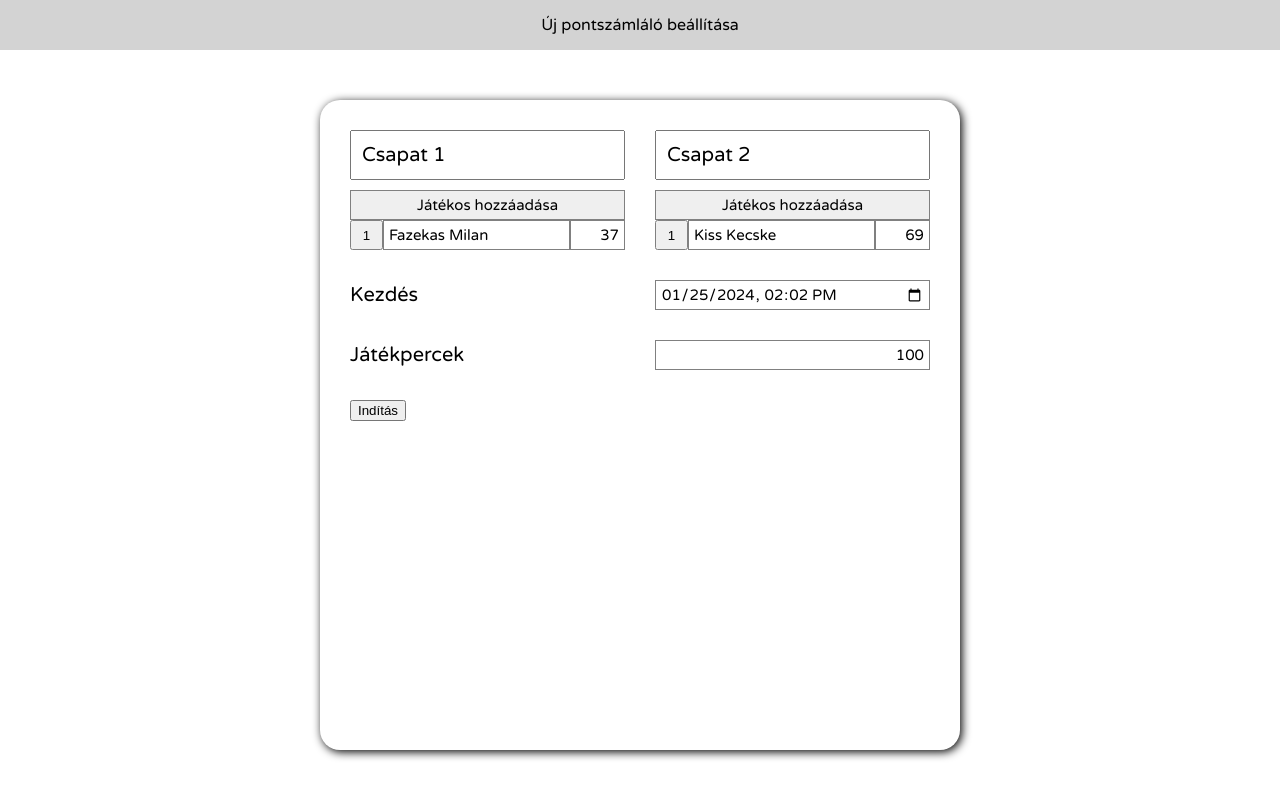
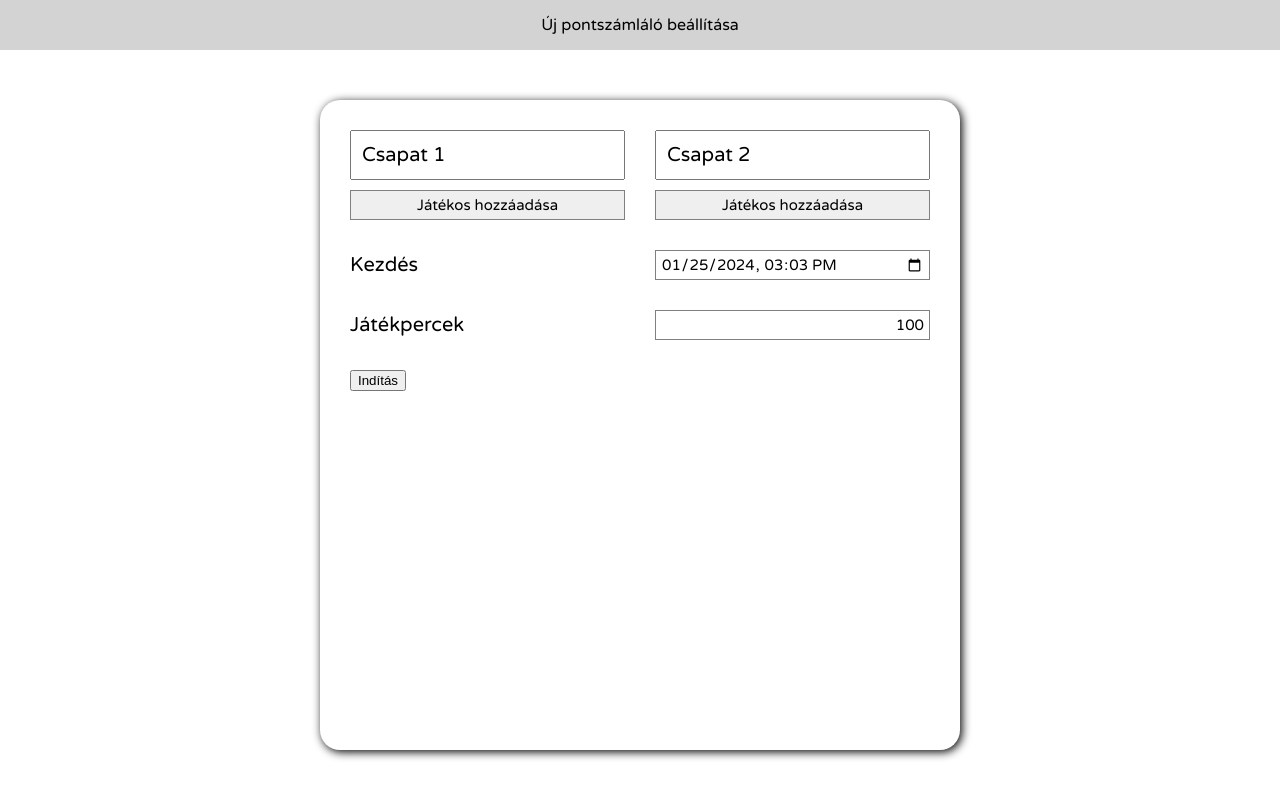
Before and after one commit to fmilan1/scoreboard, a React (Create React App) app: page / in a window 1280 px wide. Built offline with nearby package versions, Linux system fonts and the light colour scheme; a web font is replaced by a local one.

Commit message:
home screen save state

```diff
--- a/src/components/PlayerList.js
+++ b/src/components/PlayerList.js
@@ -25,14 +25,20 @@ export default function PlayerList({ team, update }) {
                             textboxes[0][i].value = tmp[i].name;
                             textboxes[1][i].value = parseInt(tmp[i].number);
                         }
-
                         return { id: thisTeam.id, name: thisTeam.name, players: [...tmp] };
                     });
+
                 }}>
                 {index + 1}
             </button>
-            <input className={styles.input} type="text" id={`name-${thisTeam.id}`} defaultValue={player.name} onChange={(e) => player.name = e.target.value} />
-            <input className={styles.input} type="number" id={`number-${thisTeam.id}`} defaultValue={player.number} onChange={(e) => player.number = parseInt(e.target.value)} />
+            <input className={styles.input} type="text" id={`name-${thisTeam.id}`} defaultValue={player.name} onChange={(e) => {
+                player.name = e.target.value;
+                update(thisTeam);
+            }} />
+            <input className={styles.input} type="number" id={`number-${thisTeam.id}`} defaultValue={player.number} onChange={(e) => {
+                player.number = parseInt(e.target.value)
+                update(thisTeam);
+            }} />
         </>
     ));
 
--- a/src/components/Timer.js
+++ b/src/components/Timer.js
@@ -25,8 +25,9 @@ export default function Timer({ startTime, minutes }) {
 
 
     useEffect(() => {
+        console.log(minutes, startTime);
         const timer = setInterval(() => {
-            if (startTime.getTime() > new Date().getTime()) {
+            if (startTime > new Date().getTime()) {
                 setTimeLeftInSeconds(Math.floor((endTime.getTime() - new Date().getTime()) / 1000 - minutes * 60) + 1)
             }
             else {
@@ -54,7 +55,7 @@ export default function Timer({ startTime, minutes }) {
             <div
                 className={styles.gameMinute}
             >
-                {startTime.getTime() <= new Date().getTime() ? calcGameMinute() + "'" : 'Kezdés: '}
+                {startTime <= new Date().getTime() ? calcGameMinute() + "'" : 'Kezdés: '}
             </div>
             <div
                 className={styles.timeRemaining}
--- a/src/screens/Home.js
+++ b/src/screens/Home.js
@@ -1,30 +1,47 @@
-import { useEffect, useState } from 'react';
 import styles from './styles/Home.module.css'
 import PlayerList from '../components/PlayerList';
-import { useNavigate } from 'react-router-dom'
+import { Link } from 'react-router-dom'
+import React from 'react';
 
+class Home extends React.Component {
 
-function Home() {
+    constructor() {
+        super();
+        this.state = null;
+        this.updateTeam = this.updateTeam.bind(this);
+    }
 
-    const [teams, setTeams] = useState({
+    updateTeam(updatedTeam) {
+        this.setState({ teams: { team1: updatedTeam.id == this.state.teams.team1.id ? updatedTeam : this.state.teams.team1, team2: updatedTeam.id == this.state.teams.team2.id ? updatedTeam : this.state.teams.team2 } });
+    }
+
+    componentWillMount() {
+        const load = JSON.parse(localStorage.getItem('state'));
+        if (load != null) this.setState(load);
+        else
+            this.setState({
+                teams: {
                     team1: {
                         id: 0,
                         name: 'Csapat 1',
-            players: [{ name: 'Fazekas Milan', number: 37 }],
+                        players: [],
                     },
                     team2: {
                         id: 1,
                         name: 'Csapat 2',
-            players: [{ name: 'Kiss Kecske', number: 69 }],
+                        players: [],
                     }
+                },
+                startTime: new Date(new Date().setMinutes(new Date().getMinutes() + 1, 0, 0)).getTime(),
+                minutes: 100,
             });
-
-    const navigate = useNavigate();
-
-    function updateTeam(updatedTeam) {
-        setTeams({ team1: updatedTeam.id == teams.team1.id ? updatedTeam : teams.team1, team2: updatedTeam.id == teams.team2.id ? updatedTeam : teams.team2 });
     }
 
+    componentDidUpdate() {
+        localStorage.setItem('state', JSON.stringify(this.state));
+    }
+
+    render() {
         return (
             <>
                 <header className={styles.header}>
@@ -35,30 +52,36 @@ function Home() {
                         <div className={styles.row} >
 
                             <div className={styles.column}>
-                            <input type='text' defaultValue={teams.team1.name} className={styles.teamNameTextbox} onChange={(e) => teams.team1.name = e.target.value} />
-                            <PlayerList team={teams.team1} update={updateTeam} />
+                                <input type='text' defaultValue={this.state.teams.team1.name} className={styles.teamNameTextbox} onChange={(e) => this.state.teams.team1.name = e.target.value} />
+                                <PlayerList team={this.state.teams.team1} update={this.updateTeam} />
                             </div>
 
                             <div className={styles.column}>
-                            <input type='text' defaultValue={teams.team2.name} className={styles.teamNameTextbox} onChange={(e) => teams.team2.name = e.target.value} />
-                            <PlayerList team={teams.team2} update={updateTeam} />
+                                <input type='text' defaultValue={this.state.teams.team2.name} className={styles.teamNameTextbox} onChange={(e) => this.state.teams.team2.name = e.target.value} />
+                                <PlayerList team={this.state.teams.team2} update={this.updateTeam} />
                             </div>
                         </div>
                         <div className={styles.settingsContainer}>
                             <div className={styles.title}>Kezdés</div>
-                        <input className={styles.input} type='datetime-local' id='startTime' defaultValue={new Date(new Date().setMinutes(new Date().getMinutes() - new Date().getTimezoneOffset())).toISOString().slice(0, 16)} />
+                            <input className={styles.input} type='datetime-local' id='startTime' defaultValue={new Date(this.state.startTime + 3600000).toISOString().slice(0, 16)} onChange={(e) => {
+                                this.setState({ startTime: new Date(e.target.value).getTime() })
+                            }} />
                             <div className={styles.title}>Játékpercek</div>
-                        <input className={styles.input} type='number' id='minutes' defaultValue={100} />
+                            <input className={styles.input} type='number' id='minutes' defaultValue={this.state.minutes} onChange={(e) => this.setState({ minutes: parseInt(e.target.value) })} />
                         </div>
                         <div className={styles.row}>
-                        <button className={styles.button} onClick={() => navigate('/scoreboard/', { state: { teams, startTime: new Date(document.querySelector('#startTime').value), minutes: parseInt(document.querySelector('#minutes').value) } })}>
+                            <Link to='/scoreboard/' state={this.state}>
+
+                                <button className={styles.button} >
                                     Indítás
                                 </button>
+                            </Link>
                         </div>
                     </div>
                 </main>
             </>
         );
+    }
 
 
 }
--- a/src/screens/Scoreboard.js
+++ b/src/screens/Scoreboard.js
@@ -2,7 +2,6 @@ import { useLocation } from 'react-router-dom';
 import styles from './styles/Scoreboard.module.css';
 import Counter from '../components/Counter';
 import Timer from '../components/Timer';
-import { useEffect } from 'react';
 
 function Scoreboard() {
 
@@ -11,11 +10,9 @@ function Scoreboard() {
     return (
         <>
             <header className={styles.header}>
-
                 <Timer minutes={state.minutes} startTime={state.startTime} />
             </header>
             <main className={styles.main}>
-
                 <Counter team={state.teams.team1} />
                 <Counter team={state.teams.team2} />
             </main>
```
Lines whose indentation alone changed are shown as unchanged.
